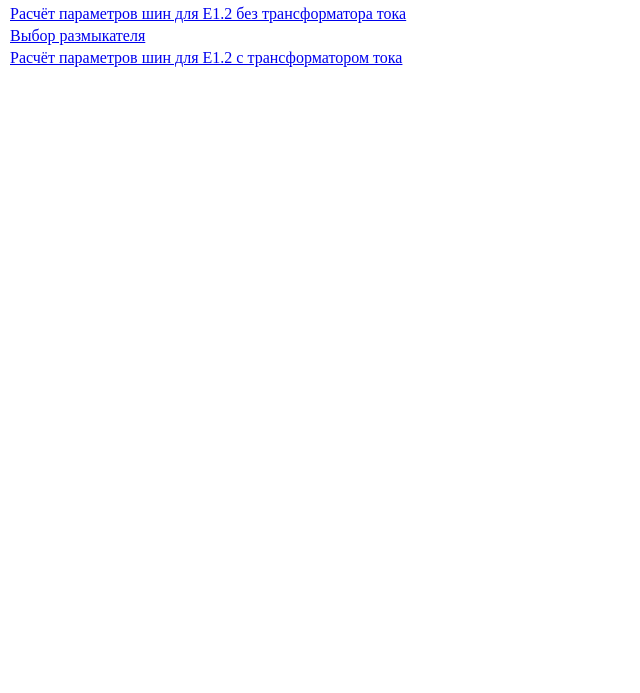
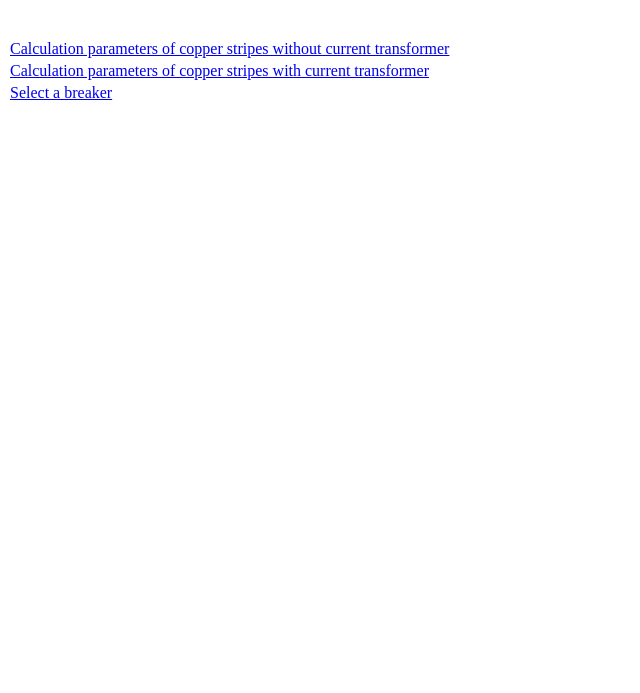
Before and after one commit to bulldrive/ILS_Copper, a plain HTML site: page index.html in a window 1280 px wide. Shown: the part 107-800 px from the top of the page, without its empty margins (0-640 px from the left). Drawn offline with Linux system fonts and the light colour scheme.

Commit message:
Changed index file

```diff
--- a/index.html
+++ b/index.html
@@ -7,11 +7,11 @@
 	<link rel="shortcut icon" href="favicon.ico" type="image/x-icon">
 </head>
 <body>
-<p></p>
+<p>Sample</p>
 <ul>
-  <li><a href="calc_1dot2.html">Расчёт параметров шин для Е1.2 без трансформатора тока</a></li>
-  <li><a href="selectbreaker.html">Выбор размыкателя</a></li>
-  <li><a href="calc_1dot2wct.html">Расчёт параметров шин для Е1.2 с трансформатором тока</a></li>
+  <li><a href="calc_1dot2.html">Calculation parameters of copper stripes without current transformer</a></li>
+  <li><a href="calc_1dot2wct.html">Calculation parameters of copper stripes with current transformer</a></li>
+  <li><a href="selectbreaker.html">Select a breaker</a></li>
 </ul>
 
 </body>
```
